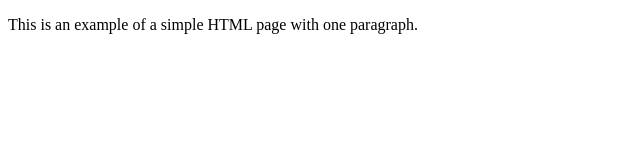
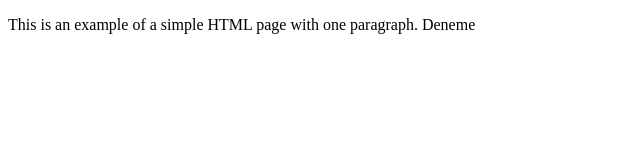
Before and after one commit to murataltuntas401905/hello-world, a plain HTML site: page index.html in a window 1280 px wide. Shown: the full height of the page, 0-640 px from the left. Drawn offline with Linux system fonts and the light colour scheme.

Commit message:
#Deneme texti eklendi

```diff
--- a/index.html
+++ b/index.html
@@ -4,6 +4,6 @@
         <title>Example</title>
     </head>
     <body>
-        <p>This is an example of a simple HTML page with one paragraph.</p>
+        <p>This is an example of a simple HTML page with one paragraph. Deneme</p>
     </body>
 </html>
```
